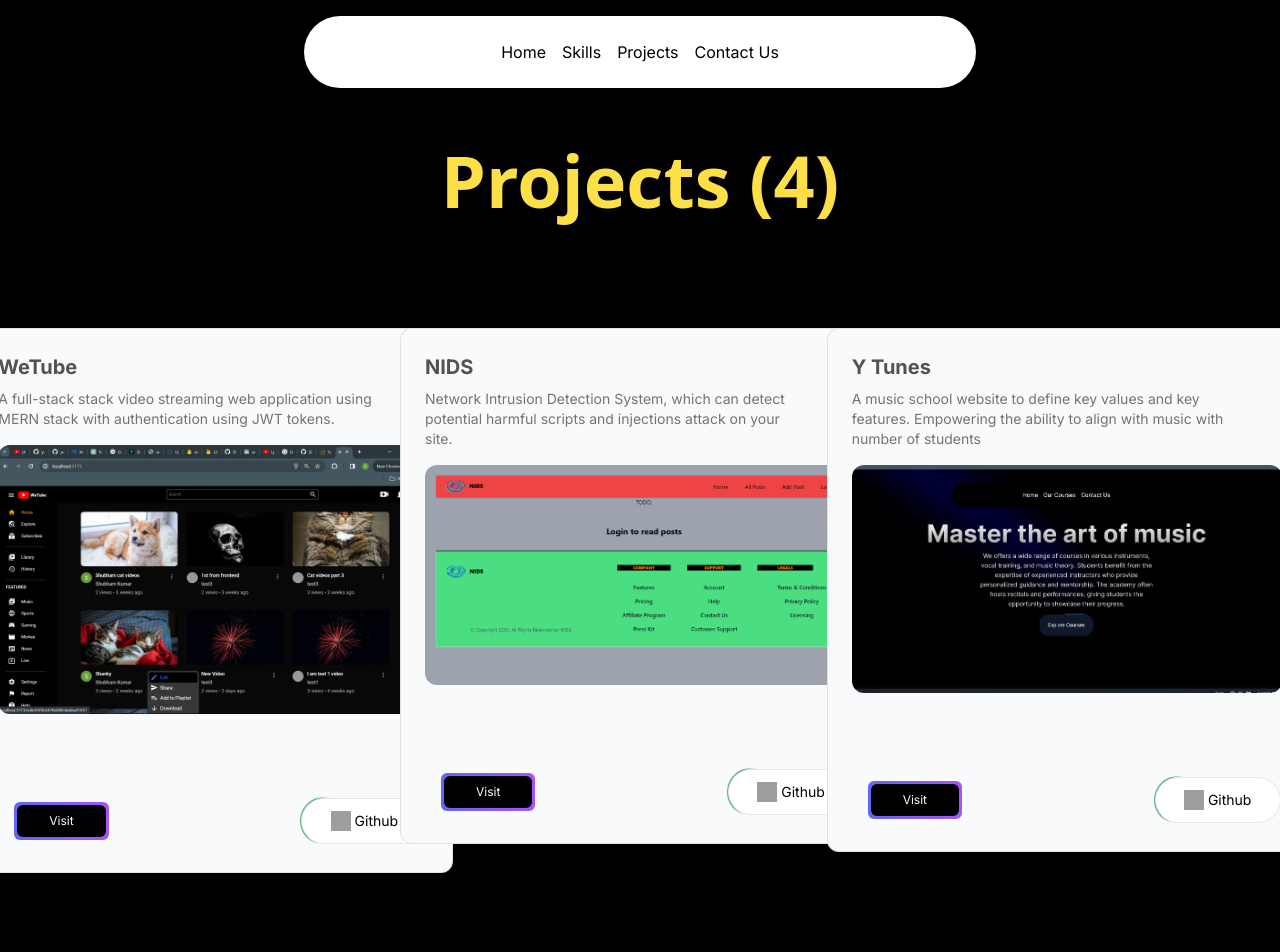
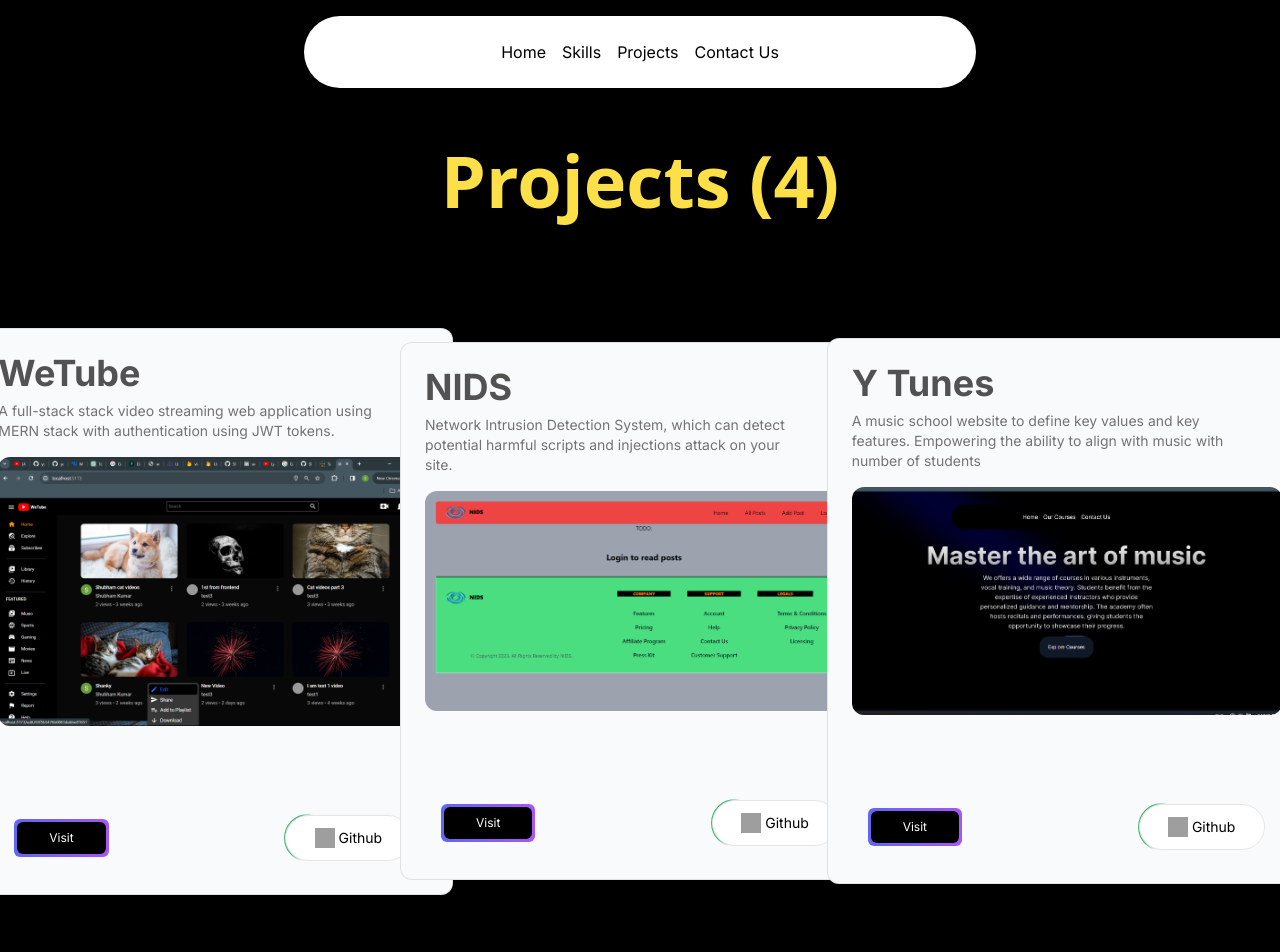
Before and after one commit to Shubhamcypher/portfolio, a Next.js app: page /projects in a window 1280 px wide. Shown: the top 952 px of the page. Built offline with nearby package versions, Linux system fonts and the light colour scheme; grey boxes are pictures that could not be loaded.

Commit message:
optimizing

```diff
--- a/app/projects/page.tsx
+++ b/app/projects/page.tsx
@@ -5,25 +5,23 @@
 import { CardBody, CardContainer, CardItem } from "@/components/ui/3d-card";
 import Link from "next/link";
 
-
-
-import ProjecData from '@/data/my_projects.json'
+import ProjecData from "@/data/my_projects.json";
 import { Button } from "@/components/ui/moving-border";
-
-
 
 function page() {
   return (
     <div className="min-h-screen bg-black py-12 pt-36 ">
-      <h1 className="text-lg md:text-7xl text-center font-sans font-bold mb-8 text-yellow-300">Projects ({ProjecData.projects.length})</h1>
-        <div className="grid md:grid-cols-2 lg:grid-cols-3 sm:grid-cols-1 ">
-        {ProjecData.projects.map((project)=>(
-            <Link href={project.url}>
+      <h1 className="text-lg md:text-7xl text-center font-sans font-bold mb-8 text-yellow-300">
+        Projects ({ProjecData.projects.length})
+      </h1>
+      <div className="grid md:grid-cols-2 lg:grid-cols-3 grid-cols-1 ">
+        {ProjecData.projects.map((project) => (
           <CardContainer key={project.id} className="inter-var">
-            <CardBody className="bg-gray-50 relative group/card  dark:hover:shadow-2xl dark:hover:shadow-emerald-500/[0.1] dark:bg-black dark:border-white/[0.2] border-black/[0.1] w-auto sm:w-[30rem] h-full rounded-xl p-6 border  ">
+            <Link href={project.url} target="_blank">
+              <CardBody className="bg-gray-50 relative group/card dark:hover:shadow-2xl dark:hover:shadow-emerald-500/[0.1] dark:bg-black dark:border-white/[0.2] border-black/[0.1] w-auto sm:w-[30rem] h-full rounded-xl p-6 border">
                 <CardItem
                   translateZ="50"
-                className="text-xl font-bold text-neutral-600 dark:text-red-600"
+                  className="text-xl font-bold text-neutral-600 dark:text-red-600  lg:text-4xl md:text-3xl "
                 >
                   {project.title}
                 </CardItem>
@@ -46,32 +44,43 @@
                 <div className="flex justify-between items-center mt-20 rounded-[6px]">
                   <CardItem
                     translateZ={60}
-                  as={Link}
-                  href={project.url}
-                  target="__blank"
+                    as="div"
                     className="px-4 py-2 rounded-[6px] text-xs font-normal dark:text-white"
                   >
-                 <button className="p-[3px] relative rounded-[6px] ">
+                    <button className="p-[3px] relative rounded-[6px]">
                       <div className="absolute inset-0 bg-gradient-to-r from-indigo-500 to-purple-500 rounded-[6px]" />
-                  <div className="px-8 py-2  bg-black rounded-[6px]  relative group transition duration-200 text-white hover:bg-transparent">
+                      <div className="px-8 py-2 bg-black rounded-[6px] relative group transition duration-200 text-white hover:bg-transparent">
                         Visit
                       </div>
                     </button>
                   </CardItem>
+                  <CardItem
+                    translateZ={60}
+                    as="div"
+                    className="px-4 py-2 rounded-[6px] text-xs font-normal dark:text-white"
+                  >
+                    <Link href={project.github} target="_blank">
                       <Button
                         borderRadius="1.75rem"
-                  className="bg-white dark:bg-black text-black dark:text-green-500 border-neutral-200 dark:border-slate-800 flex  gap-1"
+                        className="bg-white dark:bg-black text-black dark:text-green-500 border-neutral-200 dark:border-slate-800 flex gap-1 z-100"
+                        onClick={(e) => e.stopPropagation()}
                       >
-                  <img src="https://icones.pro/wp-content/uploads/2021/06/icone-github-verte.png" className="h-5 w-5" />
-                  Github</Button>
+                        <img
+                          src="https://icones.pro/wp-content/uploads/2021/06/icone-github-verte.png"
+                          className="h-5 w-5"
+                        />
+                        Github
+                      </Button>
+                    </Link>
+                  </CardItem>
                 </div>
               </CardBody>
+            </Link>
           </CardContainer>
-          </Link>
         ))}
       </div>
     </div>
-  )
+  );
 }
 
-export default page
+export default page;
--- a/data/my_projects.json
+++ b/data/my_projects.json
@@ -5,7 +5,7 @@
           "title": "WeTube",
           "description": "A full-stack stack video streaming web application using MERN stack with authentication using JWT tokens.",
           "url": "",
-          "github":"",
+          "github":"https://github.com/Shubhamcypher/WeTube",
           "isHosted": false,
           "image": "/images/option.png"
         },
@@ -23,7 +23,7 @@
           "title": "Y Tunes",
           "description": "A music school website to define key values and key features. Empowering the ability to align with music with number of students ",
           "url": "https://master--ytunes77.netlify.app/",
-          "github":"",
+          "github":"https://github.com/Shubhamcypher/tunes",
           "isHosted": true,
           "image": "/images/ytunes.png"
         },
@@ -32,7 +32,7 @@
           "title": "Potters Slider",
           "description": "Developed an engazing image slider carousel for Potterstech company",
           "url": "https://carousel-js-puce.vercel.app/",
-          "github":"",
+          "github":"https://github.com/Shubhamcypher/CarouselJS",
           "isHosted": true,
           "image": "/images/pottersCarousel.png"
         }
```
Lines whose indentation alone changed are shown as unchanged.
